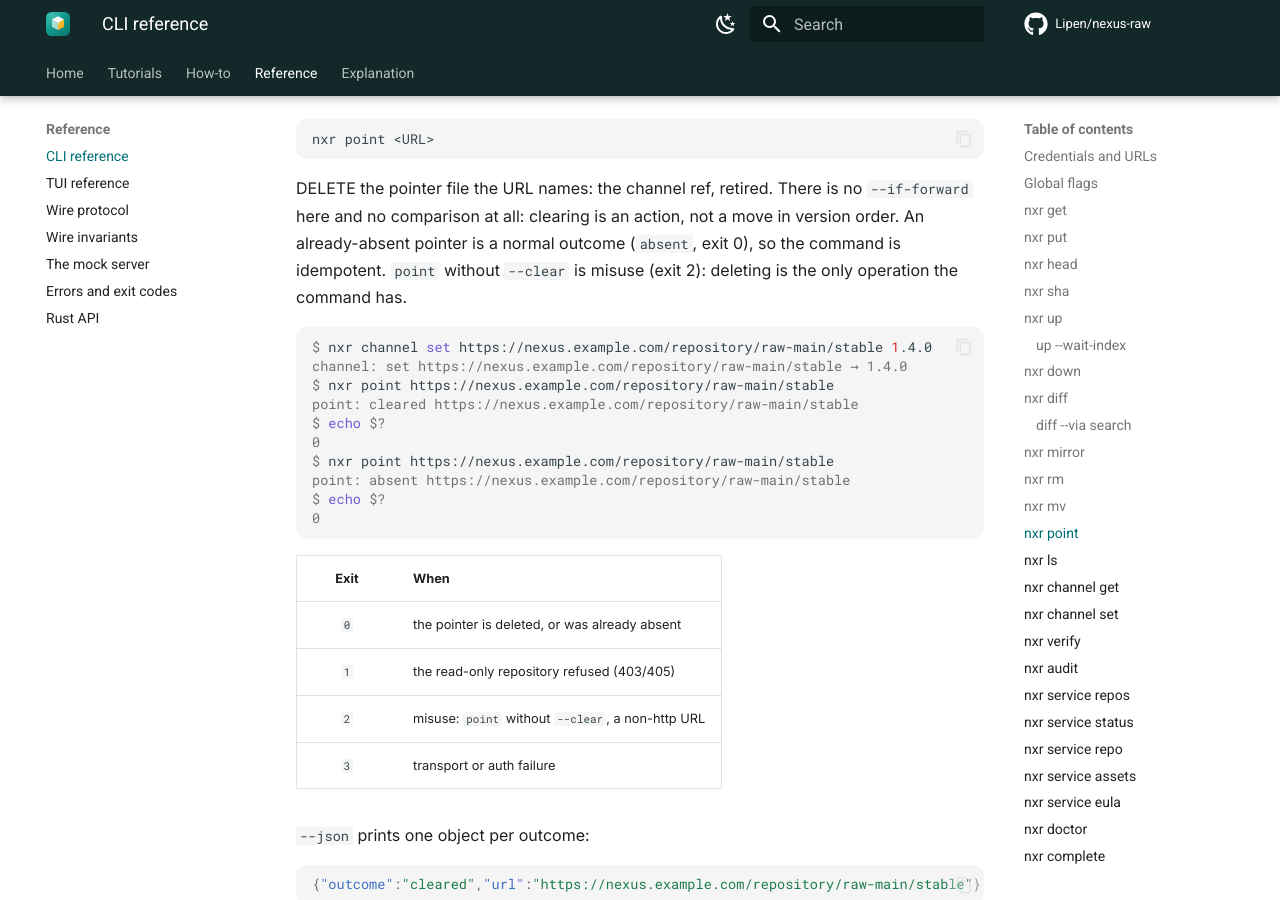
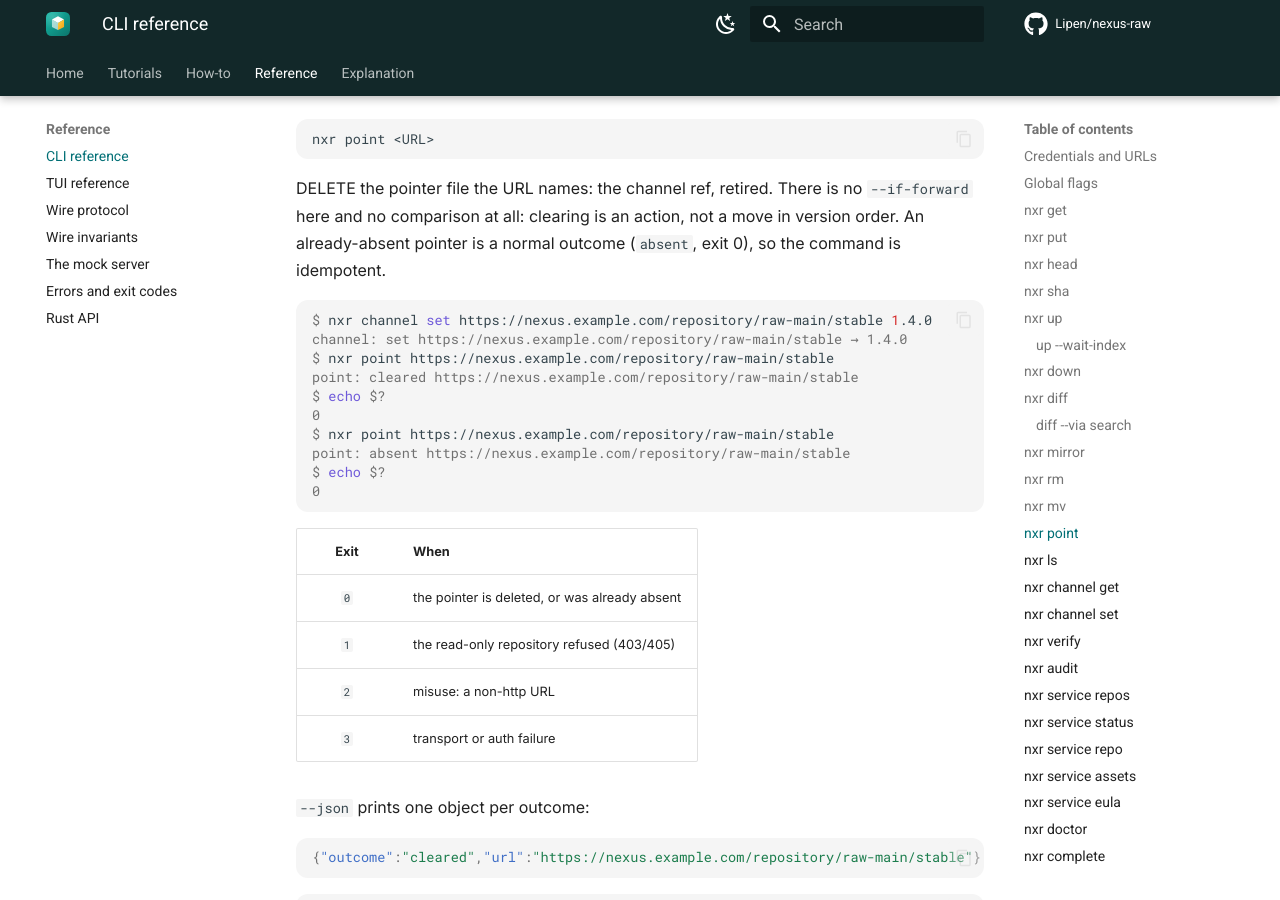
Before and after one commit to Lipen/nexus-raw, an MkDocs documentation site: the page built from docs/reference/cli.md, in a window 1280 px wide and 900 px high, scrolled down 18475 px. Built offline with MkDocs 1.6.1 and Material for MkDocs 9.7.7, drawn with Linux system fonts in a browser that asks for light colours; comment, search, counter and statistics services are not loaded.

Commit message:
docs: the point rows drop the removed clear flag

````diff
--- a/docs/reference/cli.md
+++ b/docs/reference/cli.md
@@ -679,7 +679,6 @@ nxr point <URL>
 DELETE the pointer file the URL names: the channel ref, retired.
 There is no `--if-forward` here and no comparison at all: clearing is an action, not a move in version order.
 An already-absent pointer is a normal outcome (`absent`, exit 0), so the command is idempotent.
-`point` without `--clear` is misuse (exit 2): deleting is the only operation the command has.
 
 ```console
 $ nxr channel set https://nexus.example.com/repository/raw-main/stable 1.4.0
@@ -698,7 +697,7 @@ $ echo $?
 |:----:|:-----|
 | `0` | the pointer is deleted, or was already absent |
 | `1` | the read-only repository refused (403/405) |
-| `2` | misuse: `point` without `--clear`, a non-http URL |
+| `2` | misuse: a non-http URL |
 | `3` | transport or auth failure |
 
 `--json` prints one object per outcome:
@@ -1235,7 +1234,7 @@ Four codes cover every failure, and the mapping from error to code has one home,
 |:----:|:------|:----------------------|
 | `0` | ok | transfer converged, digest verified, status reported, channel written or kept, version deleted or already absent |
 | `1` | data | `mismatch`, `incomplete`, `missing`, `cannot enumerate`, the read-only repository refusing a delete, local I/O failures, the storage 404 of `get` (the object is absent. a retry cannot change it), the findings of `audit` |
-| `2` | misuse | bad flags, unsafe names, half-set credentials, empty directories, non-http URLs, `point` without `--clear`, `get --json` without `-o`, `audit --sample` without `--bytes` |
+| `2` | misuse | bad flags, unsafe names, half-set credentials, empty directories, non-http URLs, `get --json` without `-o`, `audit --sample` without `--bytes` |
 | `3` | transport | auth failures, connection resets, stalls, 5xx after retries, other unexpected statuses |
 
 `verify` is offline and cannot produce `3`.
````
Also changed, not shown: README.ru.md (+2 -2 lines).
